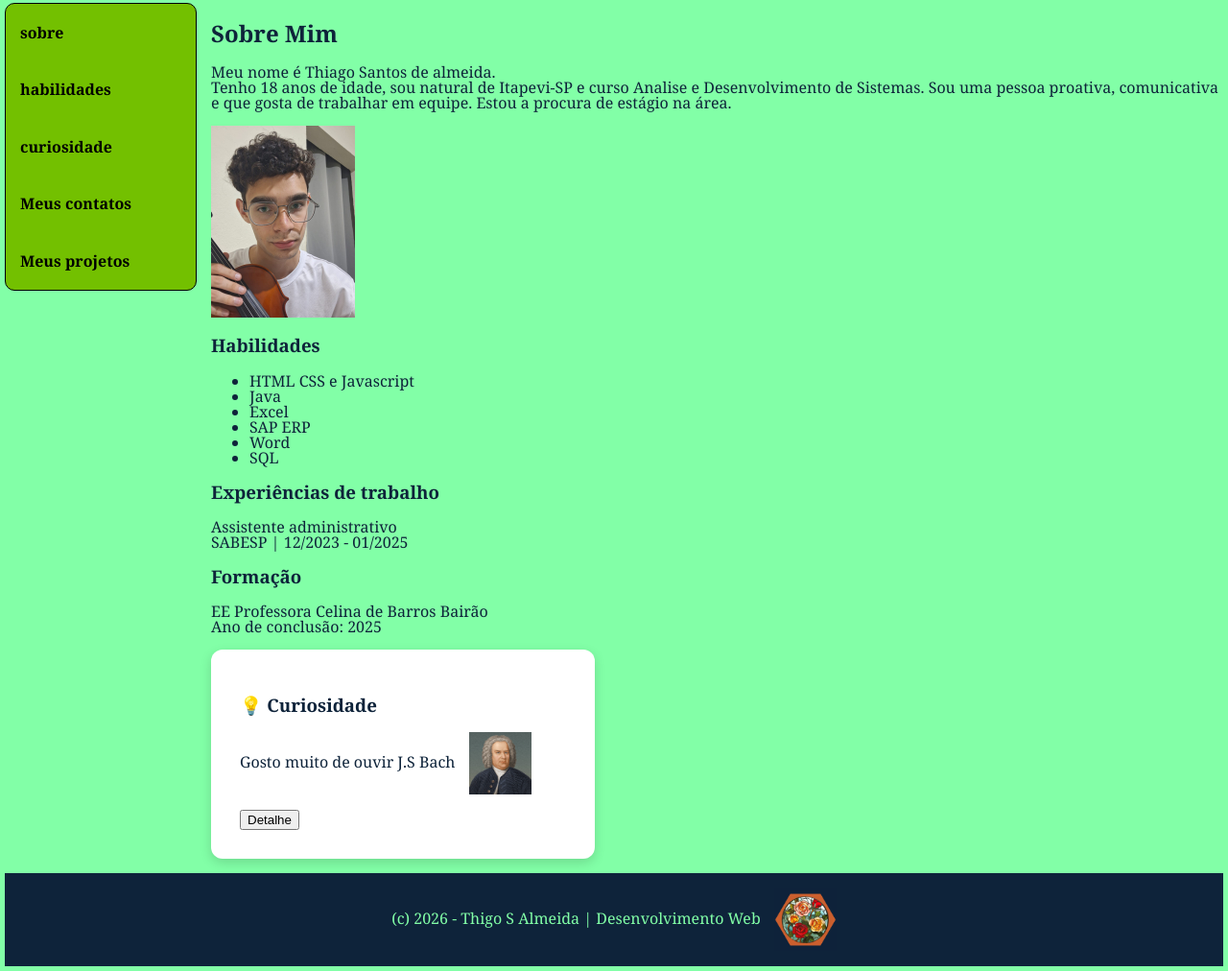
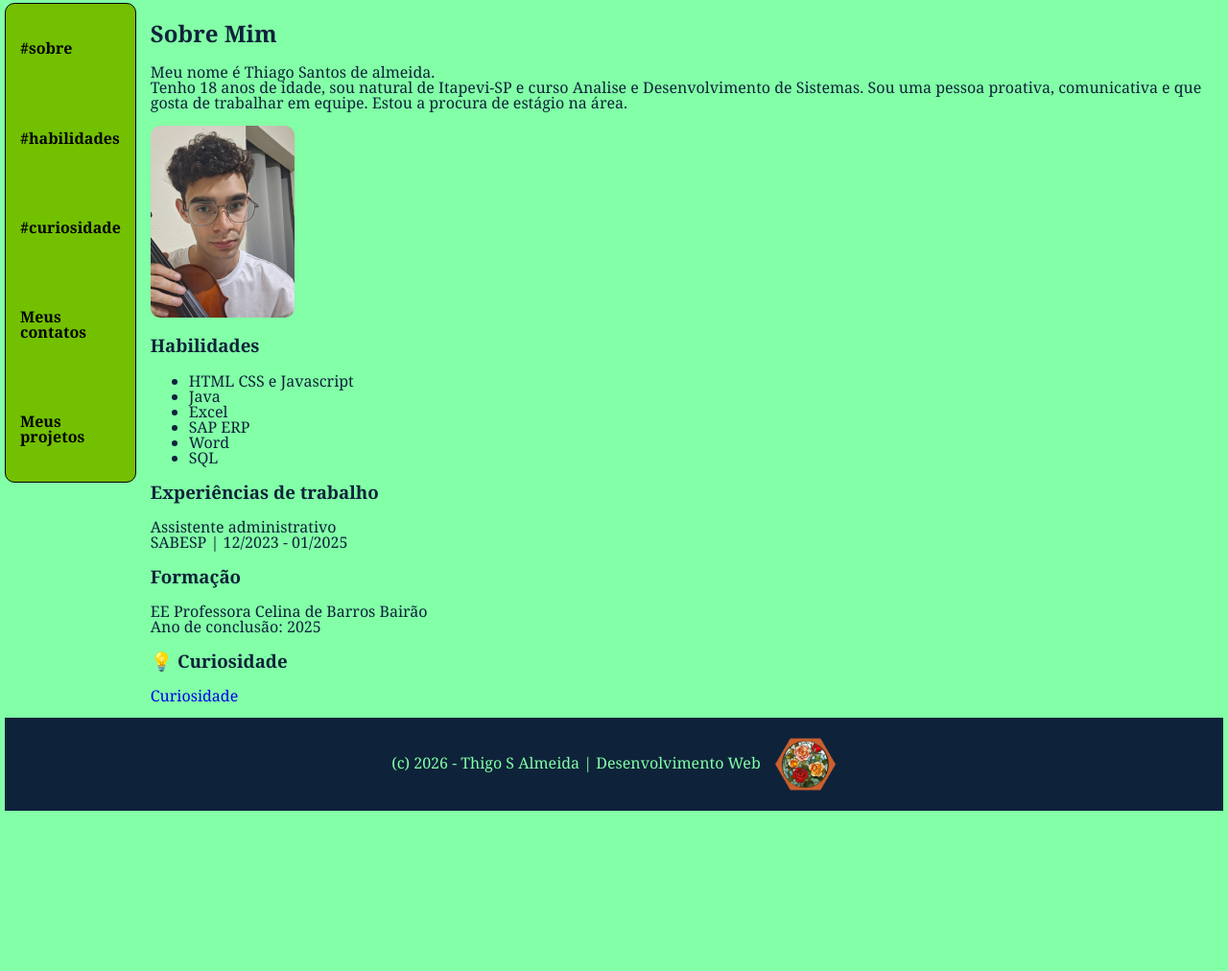
Before and after one commit to ThiagoALM626/portfolio-web, a plain HTML site: page index.html in a window 1280 px wide. Shown: the part 193-1205 px from the top of the page at 96% size. After the commit the page ends 1043 px from the top, so only its background shows below. Drawn offline with Linux system fonts and the light colour scheme.

Commit message:
Commit17

```diff
--- a/index.html
+++ b/index.html
@@ -15,9 +15,9 @@
 </header>
 
 <nav class="menu">
-    <a href="#sobre">sobre</a>
-    <a href="#habilidades">habilidades</a>
-    <a href="#curiosidade">curiosidade</a>
+    <a href="#sobre">#sobre</a>
+    <a href="#habilidades">#habilidades</a>
+    <a href="#curiosidade">#curiosidade</a>
     <a href="contato.html">Meus contatos</a>
     <a href="projetos.html">Meus projetos</a>
 
@@ -59,15 +59,8 @@
 
     <section id="curiosidade">
     <aside>
-        <section class="cardII">
         <h3>💡 Curiosidade</h3>
-        <p>Gosto muito de ouvir J.S Bach
-            <img
-            class="bach"
-            src="bach.jpeg"
-            alt="Bach">
-        </p>
-        <button onclick="obra()">Detalhe</button>
+        <a href="curiosidade.html" id="clink">Curiosidade</a>
         </section>
     </aside>
     </section>
--- a/style.css
+++ b/style.css
@@ -30,7 +30,7 @@ header{
     gap: 30px;
     background-color: #73c000;
     padding: 15px;
-    max-height: 300px;
+    max-height: 400px;
     border: 1px solid #000000;
     border-radius: 10px;
 }
@@ -45,6 +45,7 @@ header{
   width: 100%;
   max-width: 500px;
   height: auto;
+  border-radius: 10px;
 }
 /* Para telas maiores*/
 @media (min-width: 1000px) {
@@ -52,28 +53,8 @@ header{
     width: 150px;
   }
   .menu {
-    max-height: 325px;
+    max-height: 500px;
   }
-  .container-hor img{
-    max-width: 150px;
-  }
-  .cardII {
-    max-width: 150px;
-    margin: 0px;
-}
-.layout {
-        grid-template-columns: minmax(0, 200px) minmax(0, 1fr);
-        grid-template-rows: auto 1fr auto;
-        grid-template-areas:
-            "header header"
-            "menu   main"
-            "footer footer";
-    }
-
-    .menu {
-        gap: 30px;
-        max-height: 300px;
-    }
 }
 footer{
     justify-content: center;
@@ -99,15 +80,13 @@ footer{
 .layout {
     flex: 1;
     display: grid;
-    grid-template-columns: 200px 1fr;
+    grid-template-columns: 1fr;
     grid-template-rows: auto 1fr auto;
     grid-template-areas:
         "header header"
         "menu   main"
         "footer footer";
     gap: 15px;
-    max-width: 100%;
-    min-width: 0;
 }
 
 header { grid-area: header; }
@@ -160,7 +139,9 @@ a:hover {
     max-width: 100%;
     min-width: 0;
 }
-
+main {
+    flex: auto;
+}
 .rosas {
     display: inline-block;
 
@@ -183,16 +164,18 @@ a:hover {
 .bach {
     display: inline-block;
 
-    width: 65px;
+    width: 200px;
 
     margin-left: 10px;
 
     vertical-align: middle;
+
+    border-radius: 10px;
 }
 .cardII {
     background-color: white;
     padding: 30px;
     border-radius: 12px;
     box-shadow: 0 4px 12px rgba(0, 0, 0, 0.15);
-    max-width: 400px;
+    max-width: 800px;
 }
```
Also changed, not shown: curiosidade.html (added, +43 -0 lines), projetos.html (+1 -1 lines).
